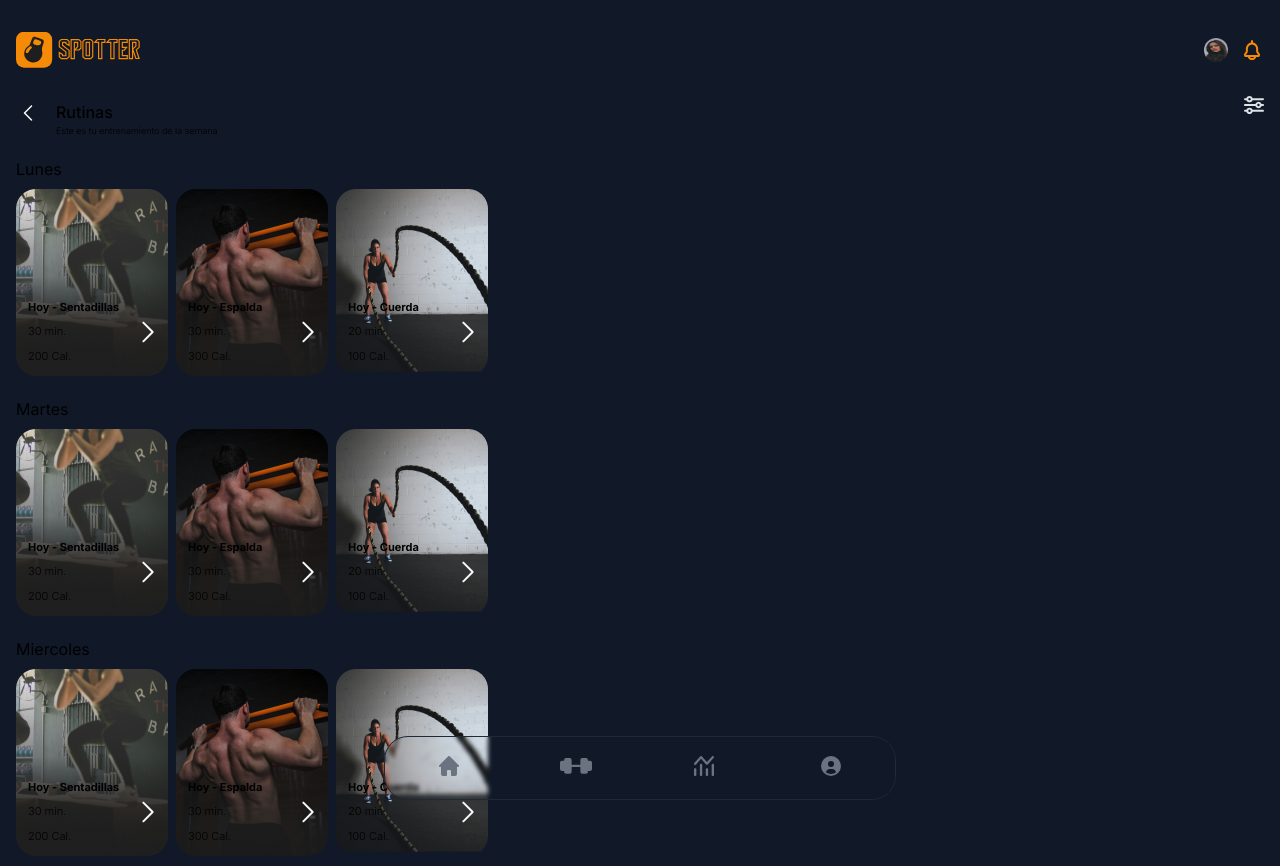
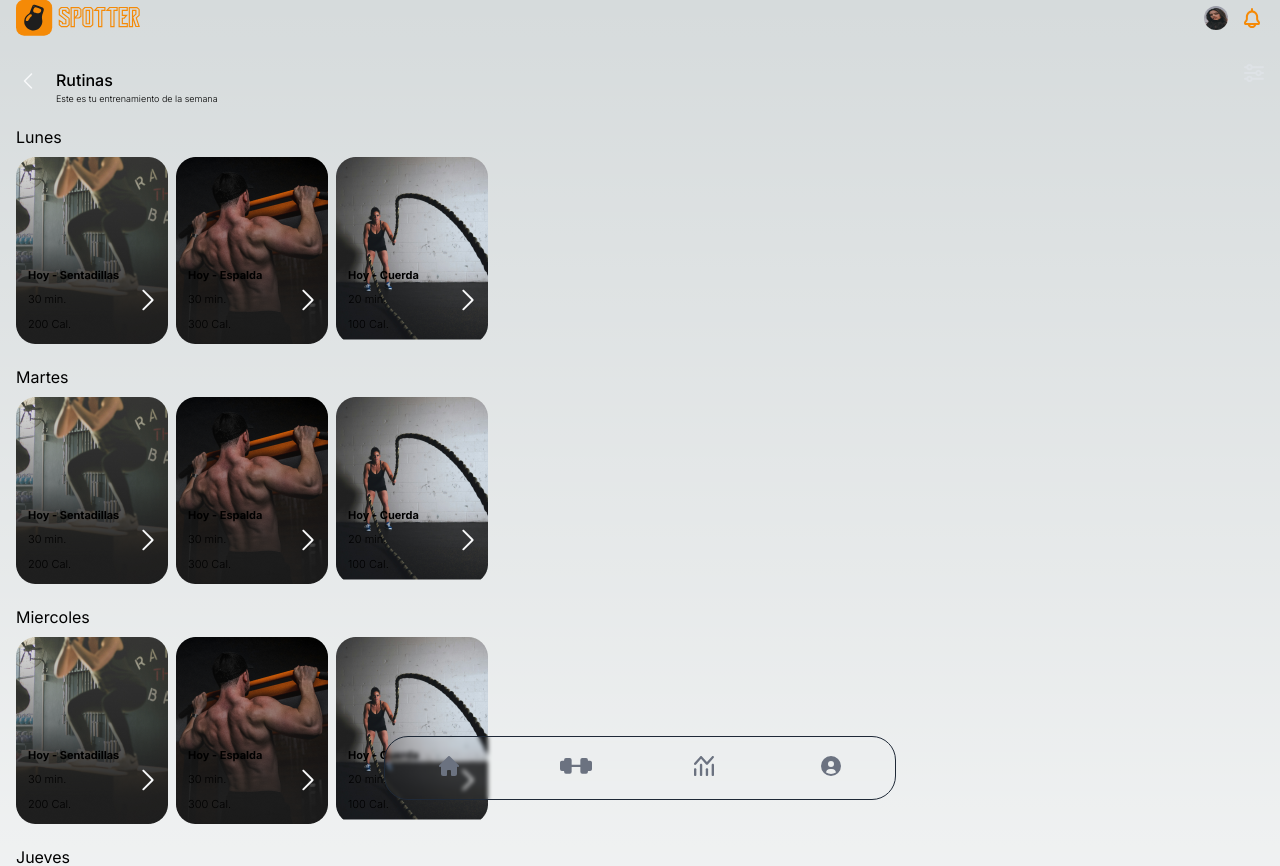
Before and after one commit to No-Country/s13-07-n-node-react, a Next.js app in the folder frontend/: page /entrenamiento/rutinas in a window 1280 px wide. Shown: the top 866 px of the page. Built offline with nearby package versions, Linux system fonts and the light colour scheme.

Commit message:
integracion de la rama entrenamiento-emiliano

```diff
--- a/frontend/app/(router)/entrenamiento/layout.tsx
+++ b/frontend/app/(router)/entrenamiento/layout.tsx
@@ -5,7 +5,7 @@ const metadata:Metadata = {
     title:"Entrenamiento",
     description:"Seccion de entramiento del usuario",
 }
-export default function InicioLayout({
+export default function EntrenamientoLayout({
     children,
     }: {
     children: React.ReactNode
--- a/frontend/app/Components/Calendario.tsx
+++ b/frontend/app/Components/Calendario.tsx
@@ -46,9 +46,9 @@ const Calendario = () => {
     }
 
     useEffect(() => {
-        console.log(mesActual);
+        //console.log(mesActual);
         setDias(obtenerDiasMes(mesActual, fechaActual.getFullYear()));
-    }, [mesActual]);
+    }, [fechaActual, mesActual]);
 
     const cambiarMes = (direccion: "atras" | "adelante") => {
         let nuevoMes = mesActual;
--- a/frontend/app/Components/CardChartUser.tsx
+++ b/frontend/app/Components/CardChartUser.tsx
@@ -9,7 +9,7 @@ const CardChartUser = () => {
             <div className='w-full m-auto flex justify-between items-center border-b pb-1 border-gray-700'>
                 <div className=''>
                     <h2 className='font-bold text-[16px] text-gray-100'>
-                        Calentadario
+                        Calendario
                     </h2>
                     <p className='text-[12px] text-gray-400 font-medium'>
                         5/7 Días Completados
--- a/frontend/app/Components/CardClient.tsx
+++ b/frontend/app/Components/CardClient.tsx
@@ -6,6 +6,7 @@ import megatlon from "../../public/image 1.png";
 import { useGlobalStore } from '../store/GlobalStore';
 import codigoQR from "../../public/QR Code.png"
 import ModalQR from './ModalQR';
+
 
 const CardClient = () => {
     const {user, rolUser} = useGlobalStore<any>((state)=>state);
--- a/frontend/app/Components/CardEjercicios.tsx
+++ b/frontend/app/Components/CardEjercicios.tsx
@@ -16,7 +16,7 @@ const CardEjercicio = ({ ejercicio, EjerciciosJSON }: { ejercicio: any, Ejercici
                 <h2 className='text-lg my-2'>Instructivo</h2>
                 <p className='text-sm my-2'>{ejercicio.repetitions}</p>
                 <ul className="text-sm list-decimal ml-4 leading-5">
-                    {ejercicio.instructions.steps.map(step => (
+                    {ejercicio.instructions.steps.map((step:any) => (
                         <li key={step}>{step}</li>
                     ))}
                 </ul>
--- a/frontend/app/Components/SectionButton.tsx
+++ b/frontend/app/Components/SectionButton.tsx
@@ -7,8 +7,6 @@ import Link from 'next/link';
 
 function SectionButton({section, description, active = true}:{section:string, description:string, active:boolean}) {
   return (
-
-      <Link href={`/${section}`} >
         <div className='w-[100%] flex justify-between items-center px-2 py-1 mt-3'>
           <div>
               <h2 className='text-[16px] font-medium'>{section}</h2>
@@ -16,12 +14,13 @@ function SectionButton({section, description, active = true}:{section:string, de
           </div>
           <div className=''>
               {active &&
-
+                <Link href={`/${section}`} >
                   <Image className='w-[24px] h-[24px] ' src={flecha} alt='arrow' />
+                </Link>
               }
           </div>
         </div>
-      </Link>
+
 
   )
 }
--- a/frontend/app/views/Micuenta.tsx
+++ b/frontend/app/views/Micuenta.tsx
@@ -3,7 +3,8 @@ import Navbar from '../Components/Navbar'
 
 const Micuenta = () => {
   return (
-    <div>Mi cuenta
+    <div>
+      Mi cuenta
         <Navbar/>
     </div>
   )
--- a/frontend/app/views/Rutinas.tsx
+++ b/frontend/app/views/Rutinas.tsx
@@ -7,7 +7,7 @@ import Image from 'next/image'
 
 const Rutinas = () => {
   return (
-    <div className='px-4 pt-8 bg-gray-900 pb-16'>
+    <div className='px-4  pb-16'>
         <Header />
         <div className="flex justify-between items-center">
             <div className="flex items-center mt-4 gap-2">
```
Also changed, not shown: frontend/public/Rectangle 2.png (added). Lines whose indentation alone changed are shown as unchanged.
